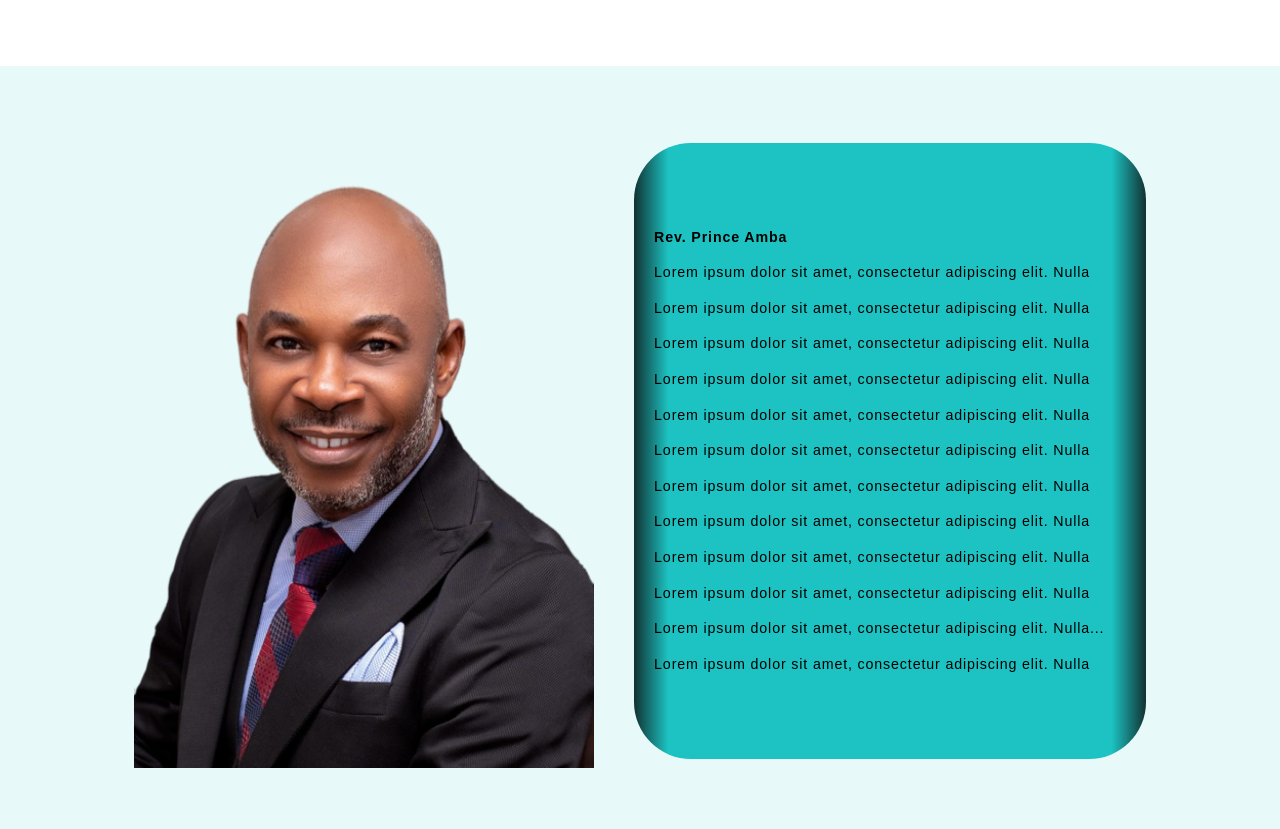
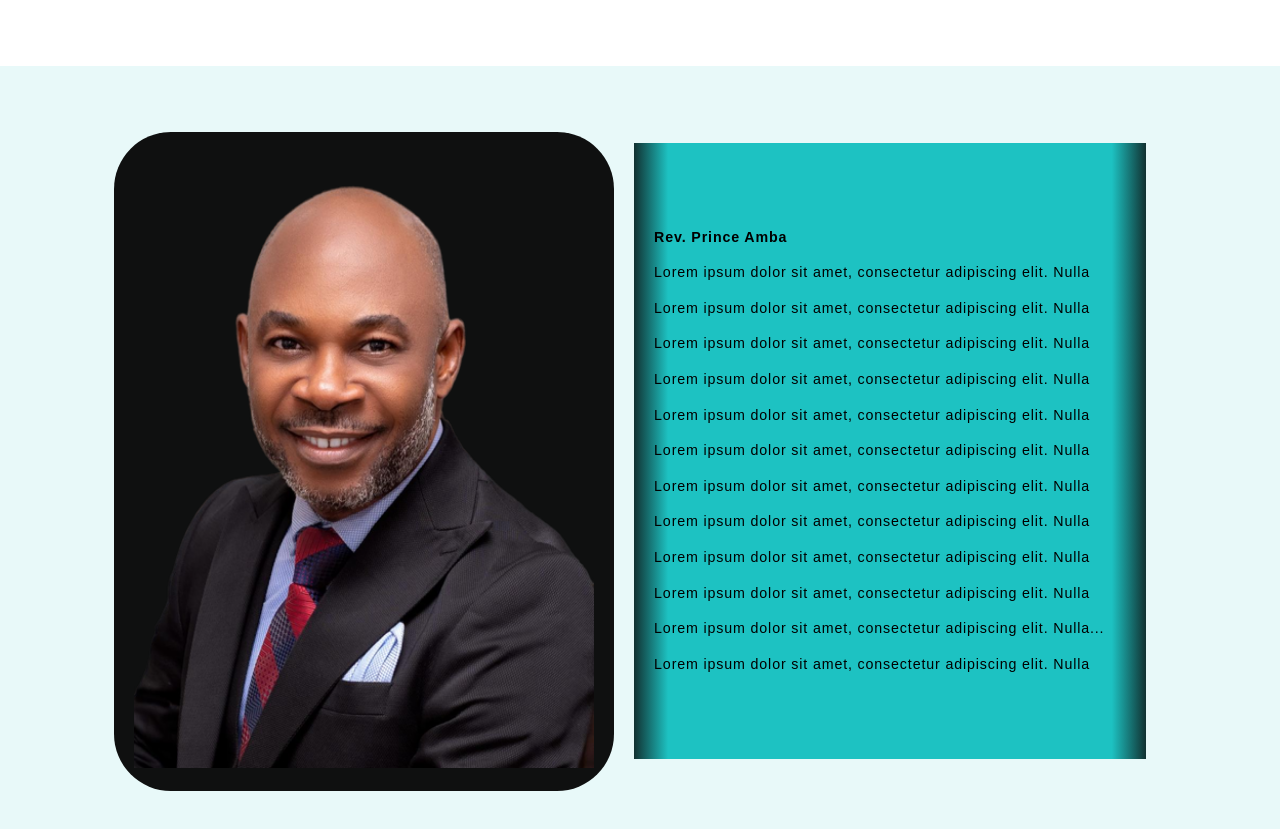
Before and after one commit to Iydeejames/Fortress-of-hope, a React (Create React App) app: page / in a window 1280 px wide. Shown: the part 1900-2729 px from the top of the page. Built offline with nearby package versions, Linux system fonts and the light colour scheme.

Commit message:
Update App.css

```diff
--- a/src/App.css
+++ b/src/App.css
@@ -310,7 +310,7 @@ video {
   flex-basis: 60%;
 }
 .image-card {
-  background: rgba(29, 194, 194, 0);
+  background: rgba(0, 0, 0, 0.938);
   padding: 20px;
   border-radius: 4rem;
 }
@@ -350,7 +350,7 @@ video {
   height: auto;
   padding: 20px;
   margin-bottom: 20px;
-  border-radius: 4rem;
+  border-radius: 0rem;
 }
 
 .main-card p {
```
